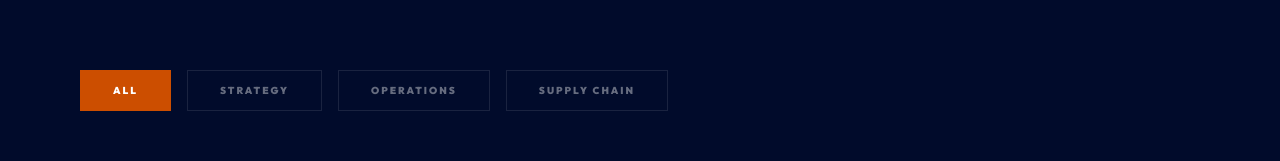
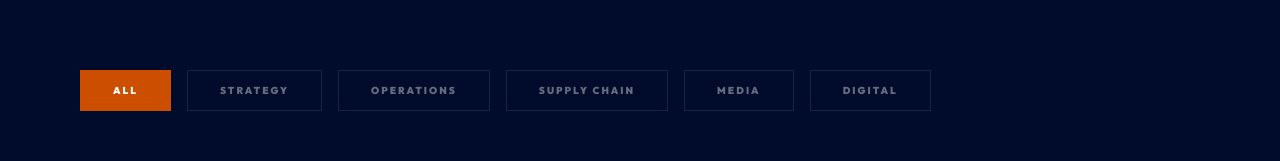
Before and after one commit to shindyhq/tquatro, a Next.js app: page /blog in a window 1280 px wide. Shown: the part 596-757 px from the top of the page. Built offline with nearby package versions, Linux system fonts and the light colour scheme; no server answers.

Commit message:
style: restored full category filter list in Blog page

```diff
--- a/src/pages/blog/index.tsx
+++ b/src/pages/blog/index.tsx
@@ -8,6 +8,9 @@ import { ArrowUpRight, Tag, Clock } from "lucide-react";
 import Link from "next/link";
 import Image from "next/image";
 import { getAllPosts } from "@/lib/wordpress";
+
+// Master categories list to ensure UI presence even if data is missing
+const MASTER_CATEGORIES = ["All", "Strategy", "Operations", "Supply Chain", "Media", "Digital"];
 
 // Mock Data to keep the UI populated until WP is ready
 const mockPosts = [
@@ -55,7 +58,9 @@ export async function getServerSideProps() {
 export default function Blog({ posts }: { posts: any[] }) {
   const [activeCategory, setActiveCategory] = React.useState("All");
 
-  const categories = ["All", ...new Set(posts?.flatMap(post => post.categories.nodes.map((n: any) => n.name)) || [])];
+  // Merge Master Category list with dynamic categories from WP posts
+  const dynamicCategories = posts?.flatMap(post => post.categories.nodes.map((n: any) => n.name)) || [];
+  const categories = [...new Set([...MASTER_CATEGORIES, ...dynamicCategories])];
 
   const filteredPosts = activeCategory === "All"
     ? posts
```
